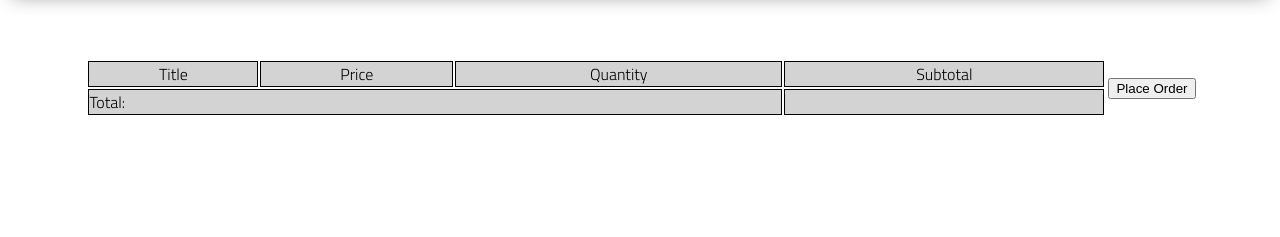
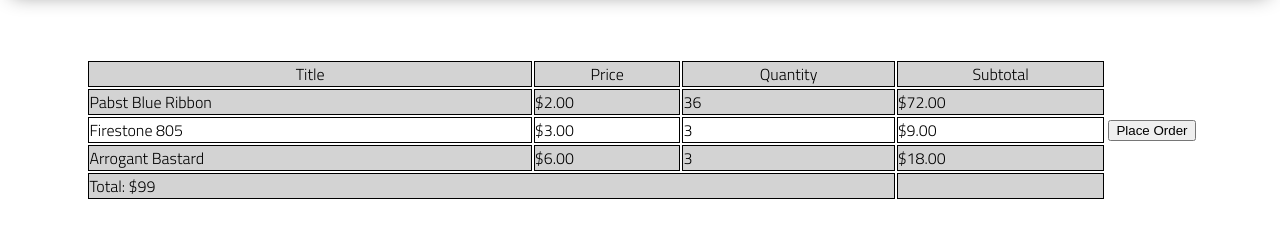
Before and after one commit to jeffIrvine/lab-06-e-commerce-site, a plain HTML site: page cart/index.html in a window 1280 px wide. Shown: the part 83-320 px from the top of the page. Drawn offline with Linux system fonts and the light colour scheme.

Commit message:
working state cartRender

```diff
--- a/cart/cart.js
+++ b/cart/cart.js
@@ -1,12 +1,12 @@
-const { getFromLocalStorage, CART } = require("../renderUtils");
-
-import { beers } from '../data.js';
+import { beers, cart } from '../data.js';
 import { beerCartRender } from '../cart/cartRenderUtil.js';
 import { findById } from '../utils.js';
-import { getFromLocalStorage, CART } from '../renderUtils.js'
+import { calcTotal } from '../cart/cart-utils.js';
 
+// import { getFromLocalStorage, CART } from '../renderUtils.js'
 
-const cart = getFromLocalStorage(CART) || [];
+const table = document.querySelector('tbody');
+// const cart = getFromLocalStorage(CART) || [];
 
 for (let i = 0; i < cart.length; i++) {
     const beer = cart[i];
@@ -17,7 +17,7 @@ for (let i = 0; i < cart.length; i++) {
     }
 }
 
-const total = calculateTotal(cart);
+const total = calcTotal(cart, beers);
 
 const totalCell = document.querySelector('.total');
 
@@ -25,13 +25,13 @@ totalCell.textContent = `Total: $${total}`;
 
 
 
-orderButton.addEventListener('click', () => {
-    const stringyCart = JSON.stringify(cart, true, 2);
-    alert(stringyCart);
+// orderButton.addEventListener('click', () => {
+//     const stringyCart = JSON.stringify(cart, true, 2);
+//     alert(stringyCart);
 
-    localStorage.clear();
-    window.location.href = '/';
-});
+//     localStorage.clear();
+//     window.location.href = '/';
+// });
 
 
 
--- a/cart/index.html
+++ b/cart/index.html
@@ -34,13 +34,13 @@
             </tbody>
             <tfoot>
                 <tr>
-                    <td class="order-total" colspan="3">Total:</td>
+                    <td class="total" colspan="3">Total:</td>
                     <td></td>
                 </tr>
             </tfoot>
           </table>
         </section>
-              <div class="unstyle, place-order">
+              <div class="unstyle place-order">
                   <button>Place Order</button>
               </div>
     </main>
--- a/data.js
+++ b/data.js
@@ -8,7 +8,7 @@ export const beers = [
         category: 'lager',
     },
     {
-        id:'fire805tall',
+        id:'fire805Tall',
         name: 'Firestone 805',
         description: 'Blonde Ale',
         image: 'pbr.jpg',
@@ -40,3 +40,18 @@ export const beers = [
         category: 'IPA',
     },
 ];
+
+export const cart = [
+    {
+        id: 'pbrTall',
+        quantity: 36,
+    },
+    {
+        id: 'fire805Tall',
+        quantity: 3,
+    },
+    {
+        id: 'bastardTall',
+        quantity: 3,
+    }
+];
--- a/renderUtils.js
+++ b/renderUtils.js
@@ -1,5 +1,5 @@
 // import { cart } from './cart/cart';
-import { findById } from './utils';
+import { findById } from './utils.js';
 
 export const CART = 'CART';
 
```
Also changed, not shown: test/utils.test.js (+1 -2 lines).
